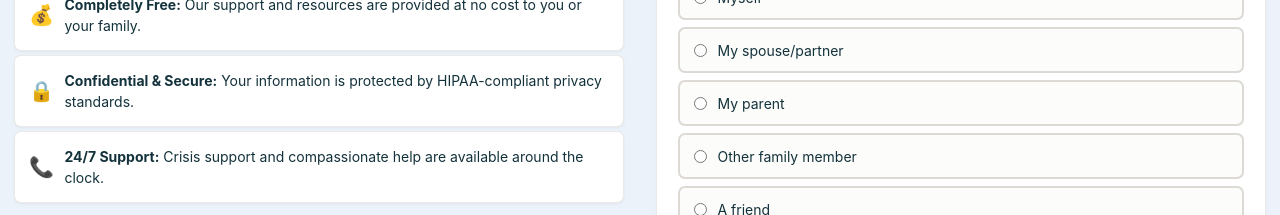
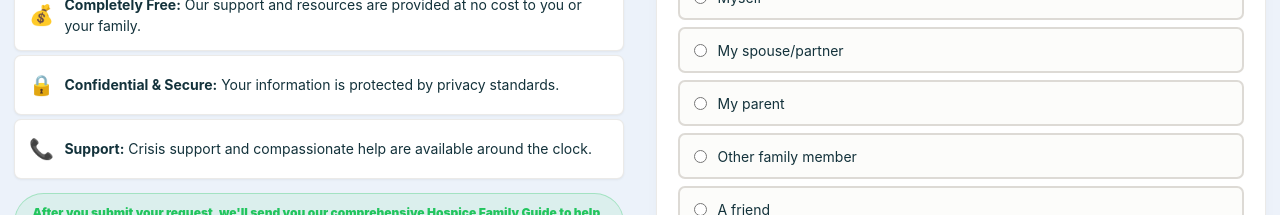
Before and after one commit to sai999-dev/hospice-frontend, a React (Vite) app: page / in a window 1280 px wide. Shown: the part 350-565 px from the top of the page. Built offline with nearby package versions, Linux system fonts and the light colour scheme; no server answers.

Commit message:
Update HeroSection.jsx

```diff
--- a/src/components/HeroSection.jsx
+++ b/src/components/HeroSection.jsx
@@ -91,11 +91,11 @@ const HeroSection = ({ currentStep, formData, onFormSubmit, isLoading, setFormDa
               </div>
               <div className="flex items-center gap-3 bg-white p-4 rounded-lg border border-[rgba(94,82,64,0.12)] shadow-[0_1px_3px_rgba(0,0,0,0.04),_0_1px_2px_rgba(0,0,0,0.02)]">
                 <span className="text-[20px] shrink-0">🔒</span>
-                <span><strong>Confidential & Secure:</strong> Your information is protected by HIPAA-compliant privacy standards.</span>
+                <span><strong>Confidential & Secure:</strong> Your information is protected by privacy standards.</span>
               </div>
               <div className="flex items-center gap-3 bg-white p-4 rounded-lg border border-[rgba(94,82,64,0.12)] shadow-[0_1px_3px_rgba(0,0,0,0.04),_0_1px_2px_rgba(0,0,0,0.02)]">
                 <span className="text-[20px] shrink-0">📞</span>
-                <span><strong>24/7 Support:</strong> Crisis support and compassionate help are available around the clock.</span>
+                <span><strong>Support:</strong> Crisis support and compassionate help are available around the clock.</span>
               </div>
             </div>
 
```
